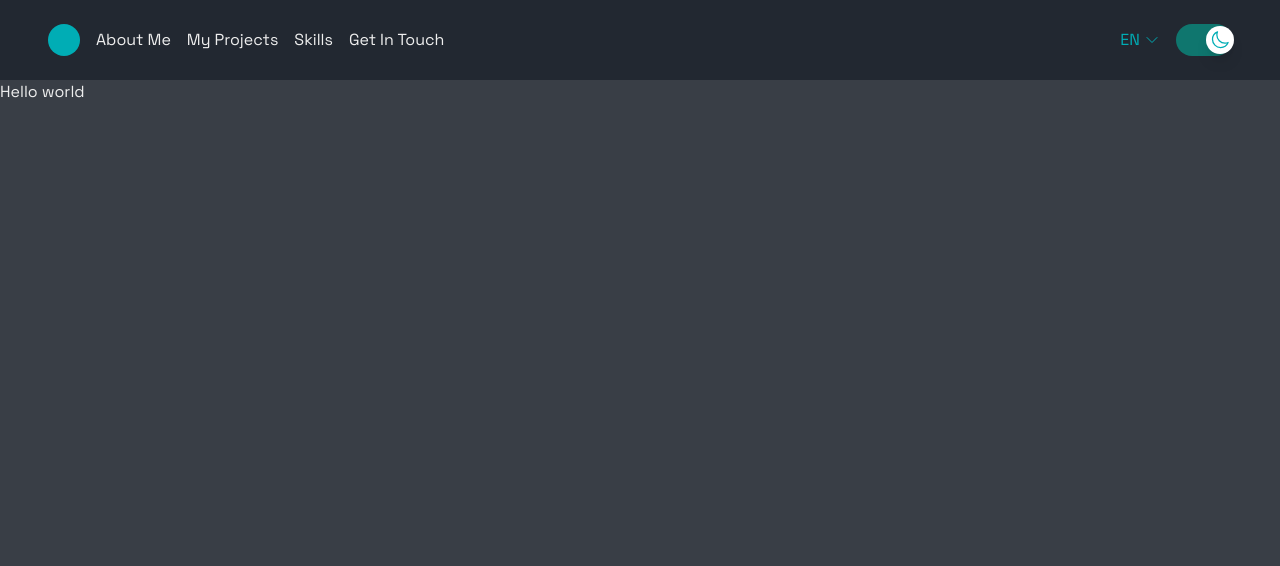
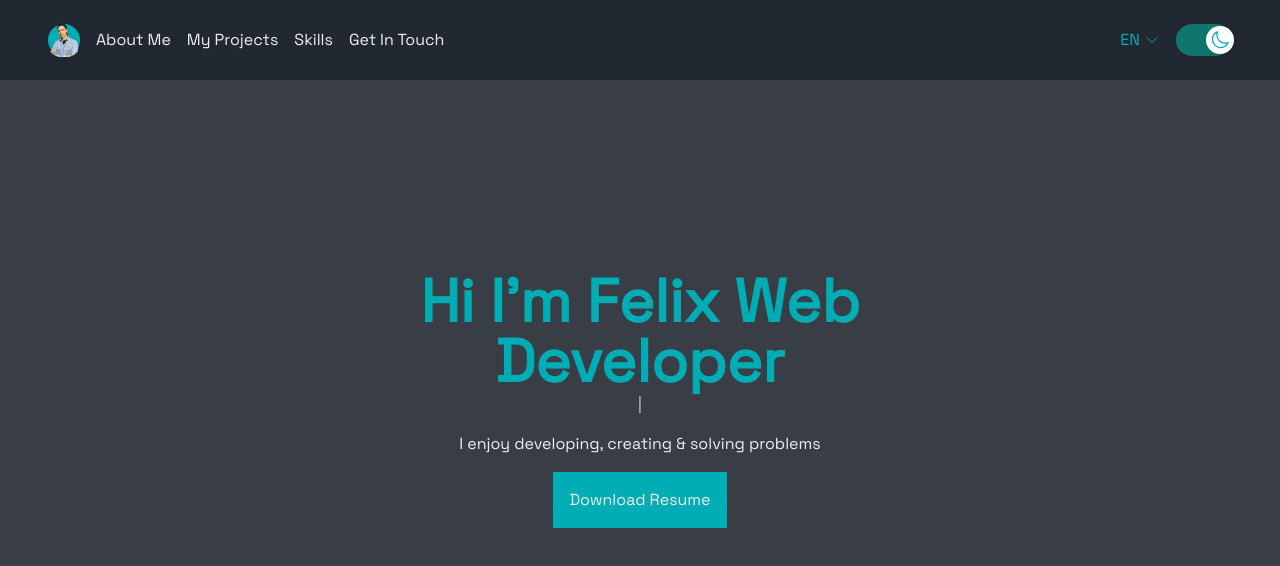
Before and after one commit to Felix7447/Felix-web-dev, a Next.js app: page /en in a window 1280 px wide. Shown: the top 566 px of the page. Built offline with nearby package versions, Linux system fonts and the light colour scheme.

Commit message:
feat: :sparkles: Added Introducing section & images

```diff
--- a/next.config.js
+++ b/next.config.js
@@ -1,9 +1,6 @@
 /** @type {import('next').NextConfig} */
 const nextConfig = {
-  // i18n: {
-  //   locales: ["en", "es"],
-  //   defaultLocale: "en",
-  // },
+  reactStrictMode: true,
 };
 
 module.exports = nextConfig;
--- a/package.json
+++ b/package.json
@@ -15,6 +15,7 @@
     "@types/react": "18.2.15",
     "@types/react-dom": "18.2.7",
     "autoprefixer": "10.4.14",
+    "body-scroll-lock": "^4.0.0-beta.0",
     "eslint": "8.45.0",
     "eslint-config-next": "13.4.10",
     "flag-icons": "^6.7.0",
@@ -24,6 +25,7 @@
     "react": "18.2.0",
     "react-dom": "18.2.0",
     "tailwindcss": "3.3.3",
+    "typed.js": "^2.0.16",
     "typescript": "5.1.6"
   }
 }
--- a/src/app/[lang]/page.tsx
+++ b/src/app/[lang]/page.tsx
@@ -3,6 +3,7 @@ import MobileHeader from "@/components/MobileHeader"
 
 import { getDictionary } from '../../get-dictionary'
 import { Locale } from '../../i18n-config'
+import Introducing from "@/components/Introducing"
 
 export default async function Home({
     params: { lang },
@@ -16,7 +17,7 @@ export default async function Home({
     <main className="min-h-screen">
       <MobileHeader dictionary={dictionary.header} />
       <Header dictionary={dictionary.header.menu} />
-      Hello world
+      <Introducing dictionary={dictionary.introducing}/>
     </main>
   )
 }
--- a/src/components/BurgerMenu.tsx
+++ b/src/components/BurgerMenu.tsx
@@ -1,15 +1,30 @@
 "use client"
 import React, { useState } from 'react'
+import Link from 'next/link'
+import Image from 'next/image';
+import { usePathname } from 'next/navigation';
+
+const bodyScrollLock = require('body-scroll-lock');
+
 import { Menu, Transition } from '@headlessui/react'
-import Link from 'next/link'
 import { HeaderMenu } from '@/headerTypes'
 
+import image from "@/assets/images/felix-reyna.webp"
+import FigureImage from './FigureImage';
+
 const BurgerMenu = ({ menu } : { menu: HeaderMenu }) => {
+  const disableBodyScroll = bodyScrollLock.disableBodyScroll;
+  const enableBodyScroll = bodyScrollLock.enableBodyScroll;
+
+  const pathname = usePathname()
+
   return (
     <Menu>
-      {({ open }) => (
+      {({ open }) => {
+        open ? disableBodyScroll(window) : enableBodyScroll(window)
+        return (
           <>
-          <Menu.Button className="dark:text-main text-text z-20">
+            <Menu.Button className="dark:text-main text-text z-20 overflow-hidden">
               {
                 open ?
                 (
@@ -36,36 +51,35 @@ const BurgerMenu = ({ menu } : { menu: HeaderMenu }) => {
             >
               <Menu.Items static className="w-80 h-screen dark:bg-secondary bg-main flex gap-4 flex-col items-center p-20 text-2xl text-text font-bold pt-28">
                 <Menu.Item>
-                <Link href={"/"}>
-                  <figure className='w-32 h-32 dark:bg-main bg-text rounded-full mb-6'>
-                    <img src="" alt="" />
-                  </figure>
+                  <Link href={`${pathname}/`} className='flex justify-center items-center'>
+                    <FigureImage image={image.src}/>
                   </Link>
                 </Menu.Item>
                 <Menu.Item>
-                <Link href={"/"}>
+                  <Link href={`${pathname}/`}>
                     {menu.about}
                   </Link>
                 </Menu.Item>
                 <Menu.Item>
-                <Link href={"/"}>
+                  <Link href={`${pathname}/`}>
                     {menu.projects}
                   </Link>
                 </Menu.Item>
                 <Menu.Item>
-                <Link href={"/"}>
+                  <Link href={`${pathname}/`}>
                     {menu.skills}
                   </Link>
                 </Menu.Item>
                 <Menu.Item>
-                <Link href={"/"}>
+                  <Link href={`${pathname}/`}>
                     {menu.contact}
                   </Link>
                 </Menu.Item>
               </Menu.Items>
             </Transition>
           </>
-      )}
+        )
+      }}
     </Menu>
   )
 }
--- /dev/null
+++ b/src/components/FigureImage.tsx
@@ -0,0 +1,23 @@
+import React from 'react'
+import Image from 'next/image'
+
+const FigureImage = ({ size = 32, image, scale = 110 }: {
+  size?: number,
+  image: string,
+  scale?: number
+}) => {
+  return (
+    <figure className={`relative flex justify-center items-center w-${size} h-${size} dark:bg-main bg-text rounded-full`}>
+      <Image
+        className={`scale-${scale}`}
+        src={image}
+        alt="Felix Reyna"
+        width={100}
+        height={100}
+        sizes="(max-width: 768px) 100vw, (max-width: 1200px) 50vw, 33vw"
+      />
+    </figure>
+  )
+}
+
+export default FigureImage
--- a/src/components/Header.tsx
+++ b/src/components/Header.tsx
@@ -1,40 +1,45 @@
 "use client"
 import React from 'react'
 import Link  from "next/link"
+import { usePathname } from 'next/navigation'
+
 import LangDropDown from './LangDropDown'
 import ThemeButton from './ThemeButton'
 
 import { HeaderMenu } from '@/headerTypes'
 
+import FigureImage from './FigureImage'
+import image from "@/assets/images/felix-reyna.webp"
+
 const header = ({ dictionary }: { dictionary: HeaderMenu }) => {
+  const pathname = usePathname()
+
   return (
-    <header className='hidden dark:bg-secondary bg-main h-20 py-2 justify-between items-center md:flex'>
+    <header className='hidden sticky top-0 dark:bg-secondary bg-main h-20 py-2 justify-between items-center md:flex'>
       <nav className='ml-12'>
         <ul className='flex items-center gap-4 text-text'>
           <li>
-            <Link href={"/about"}>
-              <figure className='w-8 h-8 dark:bg-main bg-text rounded-full'>
-                {/* <img src="" alt="figure" /> */}
-              </figure>
+            <Link href={`${pathname}`}>
+              <FigureImage size={8} image={image.src} scale={90} />
             </Link>
           </li>
           <li>
-            <Link href={"/about"}>
+            <Link href={`${pathname}/#About`}>
               {dictionary.about}
             </Link>
           </li>
           <li>
-            <Link href={"/about"}>
+            <Link href={`${pathname}`}>
               {dictionary.projects}
             </Link>
           </li>
           <li>
-            <Link href={"/about"}>
+            <Link href={`${pathname}`}>
               {dictionary.skills}
             </Link>
           </li>
           <li>
-            <Link href={"/about"}>
+            <Link href={`${pathname}`}>
               {dictionary.contact}
             </Link>
           </li>
--- /dev/null
+++ b/src/components/Introducing.tsx
@@ -0,0 +1,41 @@
+"use client"
+import React, { useEffect, useRef } from 'react'
+import Typed from 'typed.js'
+
+import { Introducing } from '@/introducingTypes'
+
+const Introducing = ({ dictionary }: { dictionary: Introducing }) => {
+  const title = useRef(null)
+
+  useEffect(() => {
+    const options = {
+      strings: [
+        `^1000${dictionary.title}`
+      ],
+      typeSpeed: 50,
+      backSpeed: 30,
+      backDelay: 3000,
+      loop: false,
+      showCursor: true
+    }
+
+    const typingInstance = new Typed(title.current, options)
+
+    return () => {
+      typingInstance.destroy()
+    }
+  }, [])
+
+  return (
+    <section className='min-h-[80vh] flex flex-col justify-center items-center'>
+      <div className='max-w-sm px-4 text-center md:max-w-xl'>
+        <h1 ref={title} className='text-3xl dark:text-main text-secondary font-bold md:text-6xl md:w-50'>{dictionary.title}</h1>
+        <p className='my-4 px-4 md:px-20'>{dictionary.description}</p>
+        <button className='p-4 bg-main text-text '>{dictionary.button}</button>
+      </div>
+
+    </section>
+  )
+}
+
+export default Introducing
--- a/src/components/ThemeButton.tsx
+++ b/src/components/ThemeButton.tsx
@@ -6,7 +6,6 @@ import { Switch } from '@headlessui/react'
 
 const ThemeButton = () => {
   const { theme, changeTheme } = useThemeToggle()
-  console.log(theme);
 
   return (
     <div className='flex items-center'>
--- a/src/dictionaries/en.json
+++ b/src/dictionaries/en.json
@@ -5,7 +5,11 @@
       "projects": "My Projects",
       "skills": "Skills",
       "contact": "Get In Touch"
-    },
-    "theme": "theme"
+    }
+  },
+  "introducing": {
+    "title": "Hi I'm Felix Web Developer",
+    "description": "I enjoy developing, creating & solving problems",
+    "button": "Download Resume"
   }
 }
--- a/src/dictionaries/es.json
+++ b/src/dictionaries/es.json
@@ -3,9 +3,13 @@
     "menu": {
       "about": "Sobre mí",
       "projects": "Proyectos",
-      "skills": "Skills",
+      "skills": "Herramientas",
       "contact": "Contáctame!"
-    },
-    "theme": "tema"
+    }
+  },
+  "introducing": {
+    "title": "Hola! Soy Félix Programador Web",
+    "description": "Me divierto programando, creando y sobre todo resolviendo problemas",
+    "button": "Descargar CV"
   }
 }
--- a/src/headerTypes.d.ts
+++ b/src/headerTypes.d.ts
@@ -5,7 +5,6 @@ export interface Header {
     skills: string
     contact: string
   }
-  theme: string
 }
 
 export interface HeaderMenu {
--- /dev/null
+++ b/src/introducingTypes.d.ts
@@ -0,0 +1,5 @@
+export interface Introducing {
+  "title": string
+  "description": string
+  "button": string
+}
```
Also changed, not shown: src/assets/images/felix-reyna.webp (added), 1 other file (tests, documents, lock files or other folders). Lines whose indentation alone changed are shown as unchanged.
